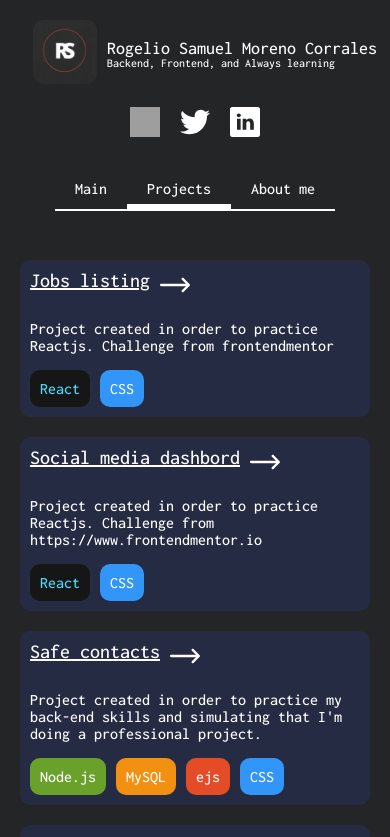
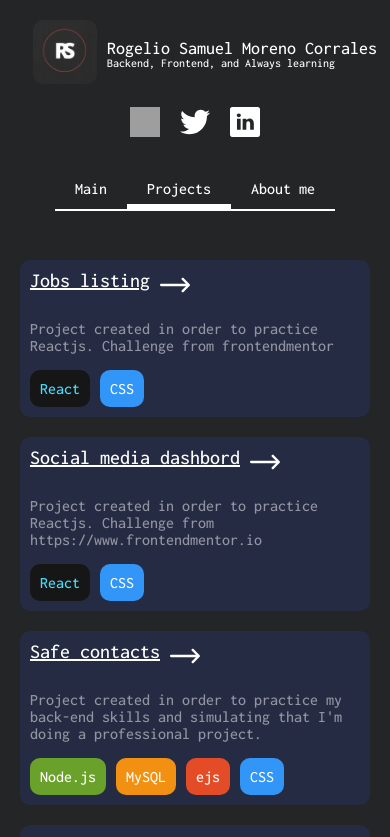
Before and after one commit to sam-621/rogeliosamuel.com, a React (Create React App) app: page /projects in a window 390 px wide. Shown: the top 837 px of the page. Built offline with nearby package versions, Linux system fonts and the light colour scheme; grey boxes are pictures that could not be loaded.

Commit message:
color of little description changed

```diff
--- a/src/assets/styles/projectCard.css
+++ b/src/assets/styles/projectCard.css
@@ -103,4 +103,7 @@
     .Title h1{
         font-size: 20px;
     }
+    .NoMobile{
+        color: rgba(255, 255, 255, 0.500);
+    }
 }
--- a/src/components/ProjectCard.jsx
+++ b/src/components/ProjectCard.jsx
@@ -18,7 +18,7 @@ const ProjectCard = ({ id, title, littleDescription, Technologies, repo, demo })
                     </Link>
                 </div>
                 <div className="Little-description">
-                    <p>{littleDescription}</p>
+                    <p className="NoMobile">{littleDescription}</p>
                 </div>
                 <div className="Technologies">
                     {
```
